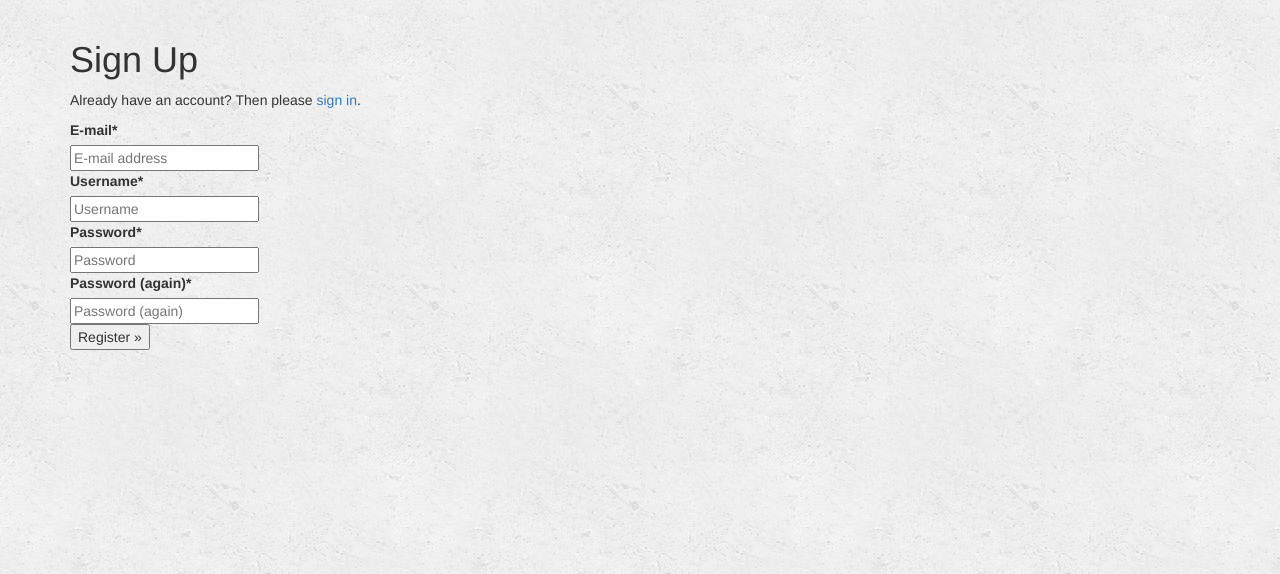
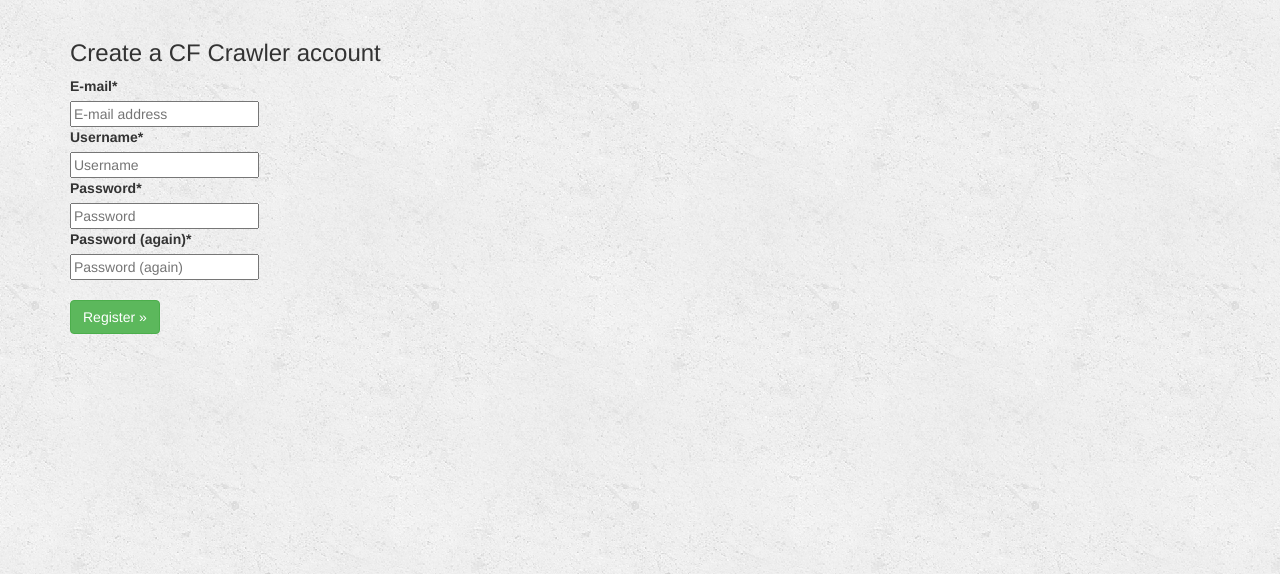
Before and after one commit to krtky123/CodeForces-Crawler, a Django app: page /accounts/signup/ in a window 1280 px wide. Shown: the part 52-626 px from the top of the page. Run offline with Django 3.2, Linux system fonts and the light colour scheme; some libraries are stand-ins or nearby versions.

Commit message:
Update signup.html

```diff
--- a/templates/account/signup.html
+++ b/templates/account/signup.html
@@ -1,21 +1,21 @@
-{% extends "account/base.html" %}
+{% extends "base.html" %}
 
 {% load i18n %}
 {% load crispy_forms_tags %}
-{% block head_title %}{% trans "Signup" %}{% endblock %}
+{% block head_title %}{% trans "Register" %}{% endblock %}
 
 {% block content %}
-<h1>{% trans "Sign Up" %}</h1>
+<h3>{% trans "Create a CF Crawler account" %}</h1>
 
-<p>{% blocktrans %}Already have an account? Then please <a href="{{ login_url }}">sign in</a>.{% endblocktrans %}</p>
+<!-- <p>{% blocktrans %}Already have an account? Then please <a href="{{ login_url }}">sign in</a>.{% endblocktrans %}</p> -->
 
 <form class="signup" id="signup_form" method="post" action="{% url 'account_signup' %}">
   {% csrf_token %}
-  {{ form|crispy }}
+  {{ form|crispy }}<br>
   {% if redirect_field_value %}
   <input type="hidden" name="{{ redirect_field_name }}" value="{{ redirect_field_value }}" />
   {% endif %}
-  <button type="submit">{% trans "Register" %} &raquo;</button>
+  <button type="submit" class="btn btn-success">{% trans "Register" %} &raquo;</button>
 </form>
 
 {% endblock %}
```
